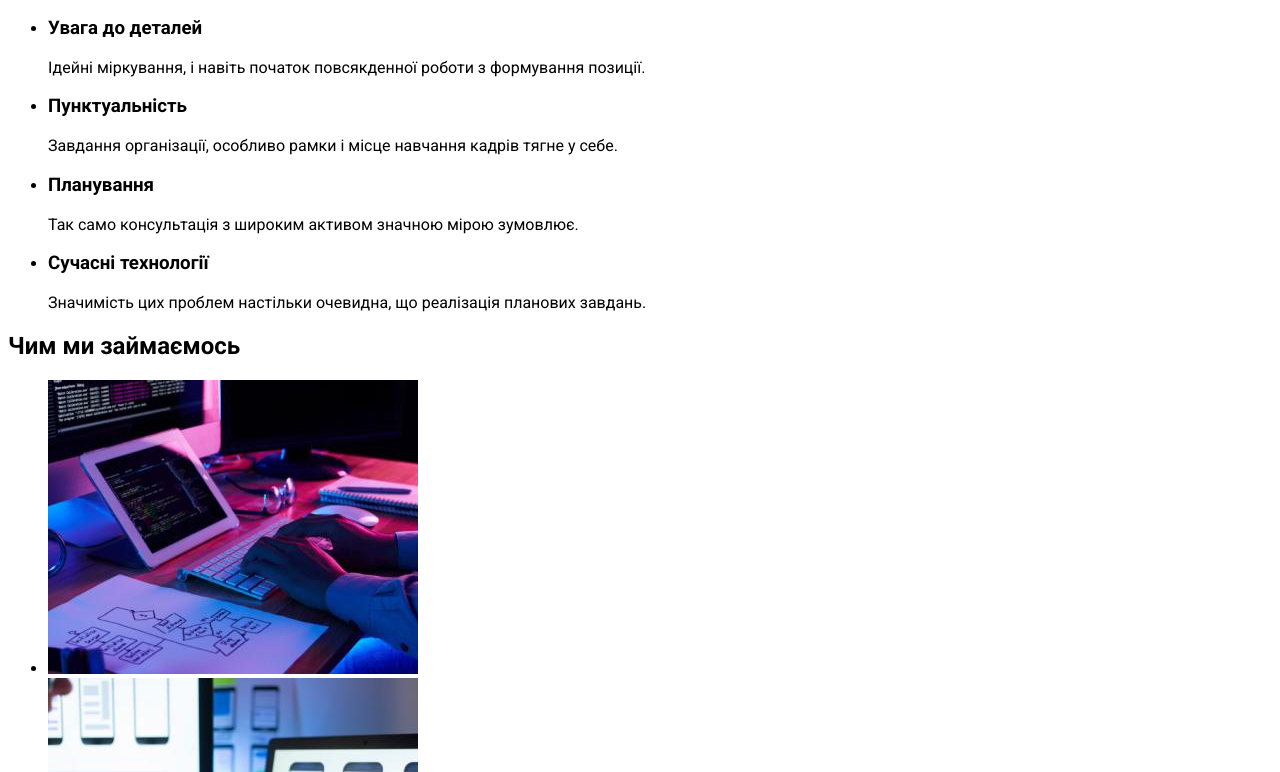
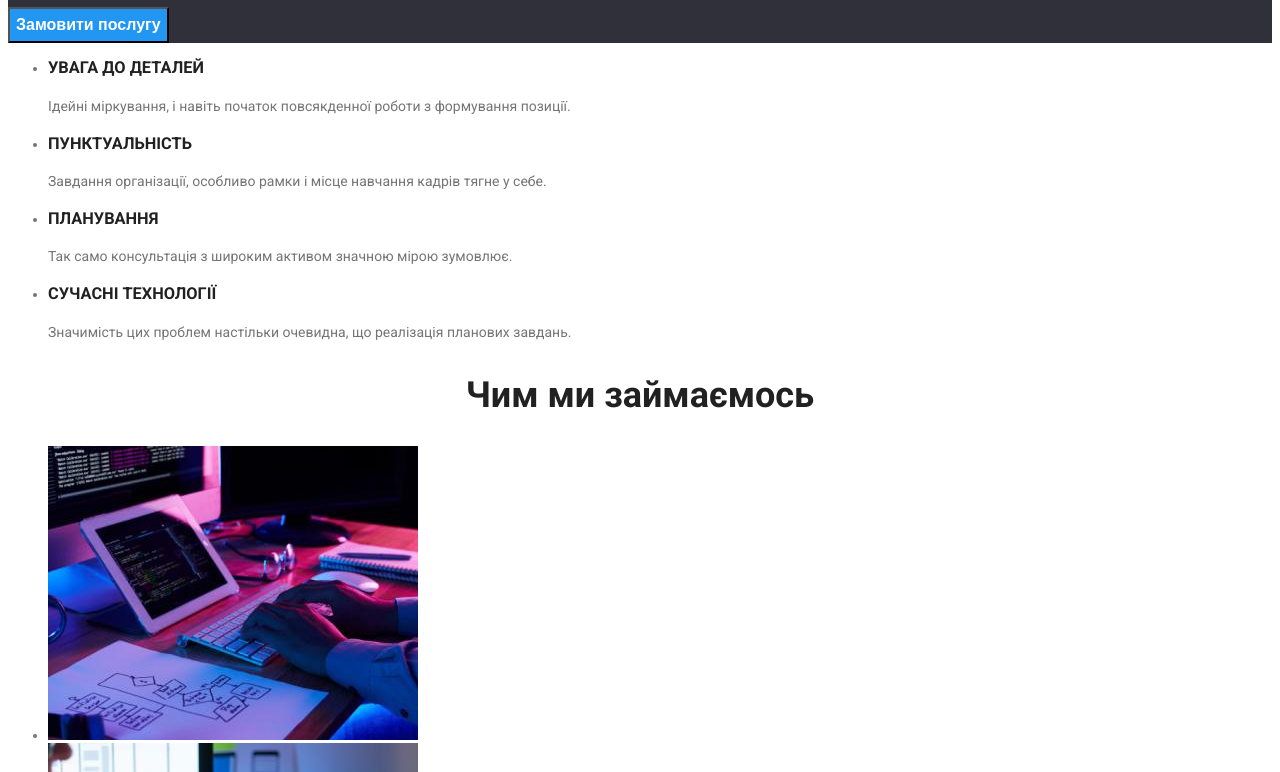
Before and after one commit to Anzheliika/goit-markup-hw-02, a plain HTML site: page index.html in a window 1280 px wide. Shown: the part 336-1108 px from the top of the page. Drawn offline with Linux system fonts and the light colour scheme.

Commit message:
formatted the text of the 1st and 2nd sections

```diff
--- a/css/styles.css
+++ b/css/styles.css
@@ -4,11 +4,16 @@
     --primery-text-color: #757575;
     --primery-white-color: #ffffff;
     --bkg-block-color: #2F303A;
+    --primery-bkg-color: #ffffff;
 
 }
 
 body {
-    font-family: roboto, sans-serif;
+    color: var(--primery-text-color);
+    background-color: var(--primery-bkg-color);
+    font-family: "Roboto", sans-serif;
+    font-size: 14px;
+    letter-spacing: 3%;
 }
 
 .logo {
@@ -20,7 +25,6 @@ body {
    font-weight: 700;
    font-size: 26px;
    line-height: 1.2;
-   letter-spacing: 3%;
 }
 
 .logo-web {
@@ -42,7 +46,8 @@ body {
 }
 
 .header-link:hover,
-.header-link:focus {
+.header-link:focus,
+.contact:hover {
     color: var(--accent-color);
 }
 
@@ -51,6 +56,10 @@ li>.contact {
 }
 
 /* Hero  */
+.section-hero {
+    background-color: var(--bkg-block-color);
+}
+
 .title-hero {
     color: var(--primery-white-color);
     background-color: var(--bkg-block-color);
@@ -74,4 +83,23 @@ li>.contact {
     letter-spacing: 6%;
 }
 
-/* Переваги */
+/* Особливості */
+.subtitle-feature {
+    color: var(--title-text-color);
+    font-weight: 700;
+    line-height: 1.15;
+    text-transform: uppercase;
+}
+
+.text {
+    font-weight: 400;
+    line-height: 1.7;
+}
+
+.title {
+    color: var(--title-text-color);
+    font-weight: 700;
+    font-size: 36px;
+    line-height: 1.17;
+    text-align: center;
+}
--- a/index.html
+++ b/index.html
@@ -30,36 +30,39 @@
     </header>
 
     <main>
-      <section class="section-hero">
-        <h1 class="title-hero">Ефективні рішення для вашого бізнесу</h1>
-        <button type="button" class="btn">Замовити послугу</button>
-      </section>
+
+      <div class="section-hero">
+        <section>
+          <h1 class="title-hero">Ефективні рішення для <br> вашого бізнесу</h1>
+          <button type="button" class="btn">Замовити послугу</button>
+        </section>
+      </div>
 
       <section>
-        <h2 hidden>Наші переваги</h2>
-        <ul>
+        <h2 hidden>Особливості</h2>
+        <ul class="list">
           <li>
-            <h3>Увага до деталей</h3>
-            <p>Ідейні міркування, і навіть початок повсякденної роботи з формування позиції.</p>
+            <h3 class="subtitle-feature">Увага до деталей</h3>
+            <p class="text">Ідейні міркування, і навіть початок повсякденної роботи з формування позиції.</p>
           </li>
           <li>
-            <h3>Пунктуальність</h3>
-            <p>Завдання організації, особливо рамки і місце навчання кадрів тягне у себе.</p>
+            <h3 class="subtitle-feature">Пунктуальність</h3>
+            <p class="text">Завдання організації, особливо рамки і місце навчання кадрів тягне у себе.</p>
           </li>
           <li>
-            <h3>Планування</h3>
-            <p>Так само консультація з широким активом значною мірою зумовлює.</p>
+            <h3 class="subtitle-feature">Планування</h3>
+            <p class="text">Так само консультація з широким активом значною мірою зумовлює.</p>
           </li>
           <li>
-            <h3>Сучасні технології</h3>
-            <p>Значимість цих проблем настільки очевидна, що реалізація планових завдань.</p>
+            <h3 class="subtitle-feature">Сучасні технології</h3>
+            <p class="text">Значимість цих проблем настільки очевидна, що реалізація планових завдань.</p>
           </li>
         </ul>
       </section>
 
       <section>
-        <h2>Чим ми займаємось</h2>
-        <ul>
+        <h2 class="title">Чим ми займаємось</h2>
+        <ul class="list">
           <li>
             <img src="./images/photo1.jpg" alt="Декстопні додатки" />
           </li>
@@ -73,7 +76,7 @@
       </section>
 
       <section>
-        <h2>Наша команда</h2>
+        <h2 class="title">Наша команда</h2>
         <ul>
           <li>
             <img
```
